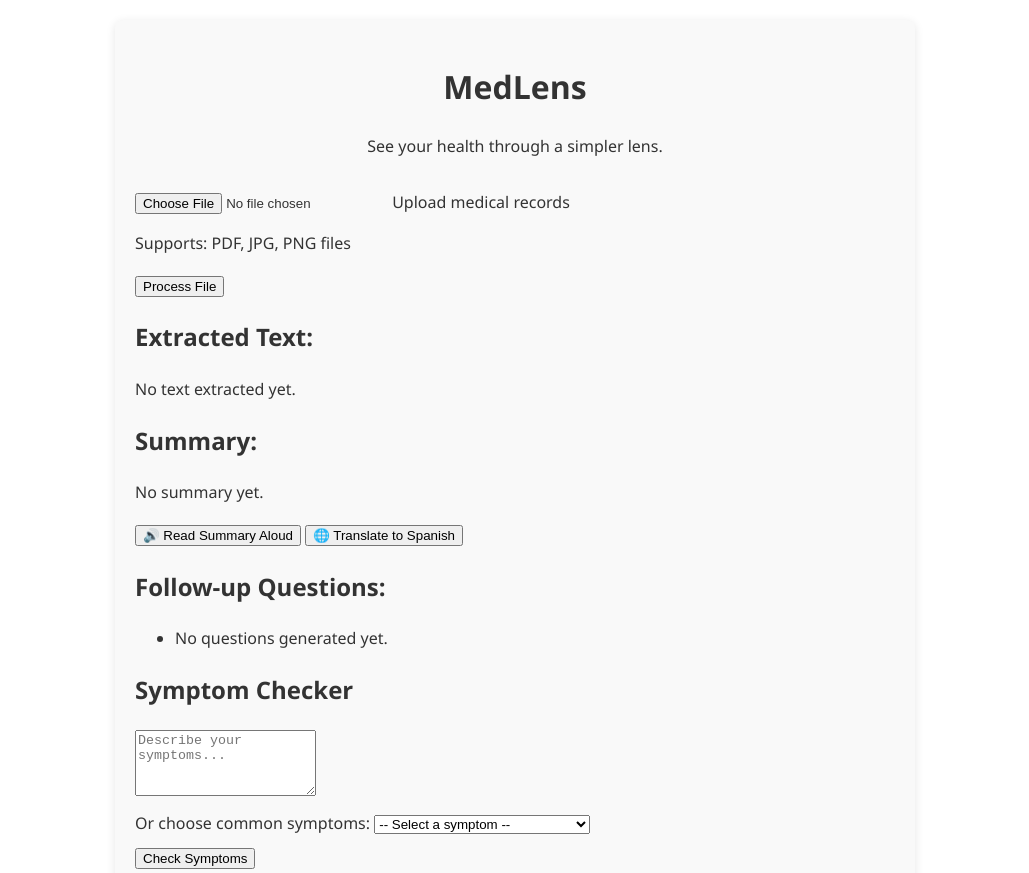
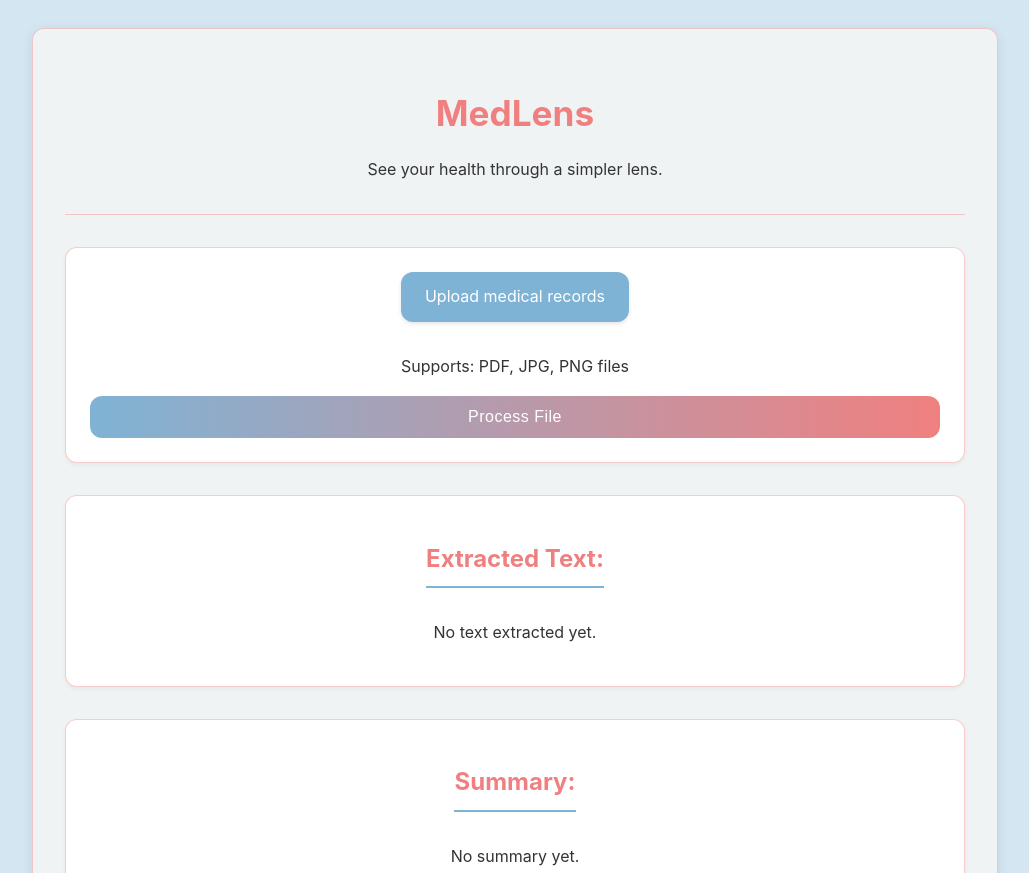
Before and after one commit to ntondepu/catapult, a website built with Vite: page index.html in a window 1280 px wide. Shown: the top 873 px of the page, without its empty margins (125-1154 px from the left). Built offline with nearby package versions, Linux system fonts and the light colour scheme.

Commit message:
Update style.css

```diff
--- a/style.css
+++ b/style.css
@@ -1,118 +1,168 @@
+:root {
+  --primary: #F08080;
+  --primary-light: #FF9980;
+  --secondary: #7FB3D5;
+  --success: #88C9A1;
+  --warning: #FFA726;
+  --danger: #E57373;
+  --light: #F8F9FA;
+  --dark: #333333;
+  --gray: #95A5A6;
+  --container-bg: #F0F3F4;
+  --border-radius: 12px;
+  --box-shadow: 0 2px 12px rgba(0,0,0,0.08);
+  --transition: all 0.3s ease;
+  --terracotta-border: rgba(240, 128, 128, 0.4);
+}
+
 body {
-  font-family: 'Segoe UI', Tahoma, Geneva, Verdana, sans-serif;
+  font-family: 'Inter', sans-serif;
   line-height: 1.6;
-  color: #333;
-  max-width: 800px;
-  margin: 0 auto;
+  color: var(--dark);
+  background-color: #D4E6F1;
   padding: 20px;
+  min-height: 100vh;
 }
 
 .container {
-  background: #f9f9f9;
-  border-radius: 8px;
-  padding: 20px;
-  box-shadow: 0 2px 10px rgba(0,0,0,0.1);
+  max-width: 900px;
+  margin: 0 auto;
+  background: var(--container-bg);
+  border-radius: var(--border-radius);
+  box-shadow: var(--box-shadow);
+  padding: 2rem;
+  border: 1px solid var(--terracotta-border);
 }
 
 header {
   text-align: center;
-  margin-bottom: 30px;
+  margin-bottom: 2rem;
+  padding-bottom: 1rem;
+  border-bottom: 1px solid var(--terracotta-border);
 }
 
-<<<<<<< HEAD
-main {
-    text-align: center;
-    margin: 20px;
-=======
 h1 {
-  color: #2c3e50;
+  color: var(--primary);
+  font-size: 2.2rem;
+  margin-bottom: 0.5rem;
 }
 
-.upload-area {
-  text-align: center;
-  padding: 30px;
-  border: 2px dashed #ccc;
-  border-radius: 5px;
-  margin-bottom: 20px;
-  background: white;
+h2 {
+  color: var(--primary);
+  font-size: 1.5rem;
+  margin-bottom: 1rem;
+  border-bottom: 2px solid var(--secondary);
+  padding-bottom: 0.5rem;
+  display: inline-block;
 }
 
-input[type="file"] {
+.upload-area, .results, .summary-section, .follow-up-section, .symptom-checker-section {
+  background: white;
+  border-radius: var(--border-radius);
+  padding: 1.5rem;
+  margin-bottom: 2rem;
+  border: 1px solid var(--terracotta-border);
+  box-shadow: 0 2px 4px rgba(0,0,0,0.05);
+  text-align: center;
+}
+
+#fileInput {
   display: none;
 }
 
 label[for="fileInput"] {
+  background-color: var(--secondary);
+  color: white;
+  padding: 12px 24px;
+  border-radius: var(--border-radius);
+  cursor: pointer;
   display: inline-block;
-  padding: 10px 20px;
-  background: #3498db;
-  color: white;
-  border-radius: 5px;
-  cursor: pointer;
-  transition: background 0.3s;
+  margin-bottom: 1rem;
+  box-shadow: 0 2px 4px rgba(0,0,0,0.1);
+  transition: var(--transition);
 }
 
 label[for="fileInput"]:hover {
-  background: #2980b9;
+  transform: translateY(-2px);
+  box-shadow: 0 4px 8px rgba(0,0,0,0.15);
 }
 
-.results {
-  background: white;
-  padding: 20px;
-  border-radius: 5px;
-  margin-top: 20px;
+#processButton, #checkSymptomsButton, #downloadDoctorPdf {
+  background: linear-gradient(to right, var(--secondary), var(--primary));
+  color: white;
+  border: none;
+  padding: 12px 24px;
+  border-radius: var(--border-radius);
+  font-size: 1rem;
+  font-weight: 500;
+  cursor: pointer;
+  width: 100%;
+  transition: var(--transition);
+  letter-spacing: 0.5px;
 }
 
-.error {
-  color: #e74c3c;
->>>>>>> 2891275 (fixed some errors in index.js and parsePdf.js)
+#processButton:hover, #checkSymptomsButton:hover, #downloadDoctorPdf:hover {
+  background: linear-gradient(to right, var(--primary), var(--secondary));
+  transform: translateY(-2px);
+  box-shadow: 0 4px 8px rgba(0,0,0,0.15);
 }
 
-section {
-    margin: 20px;
+.image-preview {
+  margin: 2rem 0;
+  text-align: center;
 }
 
-button {
-  background: #2ecc71;
-  color: white;
-  border: none;
-  padding: 10px 20px;
-  border-radius: 5px;
-  cursor: pointer;
-  margin-top: 20px;
+.image-preview img {
+  max-width: 100%;
+  max-height: 300px;
+  border-radius: var(--border-radius);
+  box-shadow: var(--box-shadow);
 }
 
-button:hover {
-  background: #27ae60;
+#questionsList {
+  list-style-type: none;
+  padding-left: 0;
+}
+
+#questionsList li {
+  background: rgba(240, 128, 128, 0.08);
+  padding: 1rem;
+  margin-bottom: 0.5rem;
+  border-radius: var(--border-radius);
+  position: relative;
+  padding-left: 2rem;
+  border-left: 3px solid var(--primary);
+  text-align: left;
+}
+
+#symptomInput, #symptomExamples {
+  width: 100%;
+  padding: 12px;
+  border-radius: var(--border-radius);
+  border: 1px solid var(--gray);
+  margin-bottom: 1rem;
+  font-family: inherit;
+}
+
+.status {
+  padding: 1rem;
+  border-radius: var(--border-radius);
+  font-weight: 500;
+  margin-top: 1rem;
+}
+
+.status.info {
+  background-color: rgba(127, 179, 213, 0.15);
+  color: var(--secondary);
+  border-left: 3px solid var(--secondary);
+  text-align: left;
 }
 
 footer {
-  margin-top: 30px;
-  font-size: 0.9em;
-  color: #7f8c8d;
   text-align: center;
+  margin-top: 2rem;
+  color: var(--gray);
+  font-size: 0.9rem;
+  padding-top: 1.5rem;
+  border-top: 1px solid var(--terracotta-border);
 }
-<<<<<<< HEAD
-
-/* Styling for result sections */
-#results {
-    margin-top: 20px;
-    padding: 10px;
-    background-color: #ffffff;
-    border-radius: 8px;
-    box-shadow: 0 0 10px rgba(0, 0, 0, 0.1);
-}
-
-#results h2 {
-    color: #333;
-    font-size: 1.2em;
-    margin-bottom: 10px;
-}
-
-#results p, #results div, #results ul {
-    color: #555;
-    font-size: 1em;
-    line-height: 1.6;
-    margin-bottom: 15px;
-}
-=======
->>>>>>> 2891275 (fixed some errors in index.js and parsePdf.js)
```
